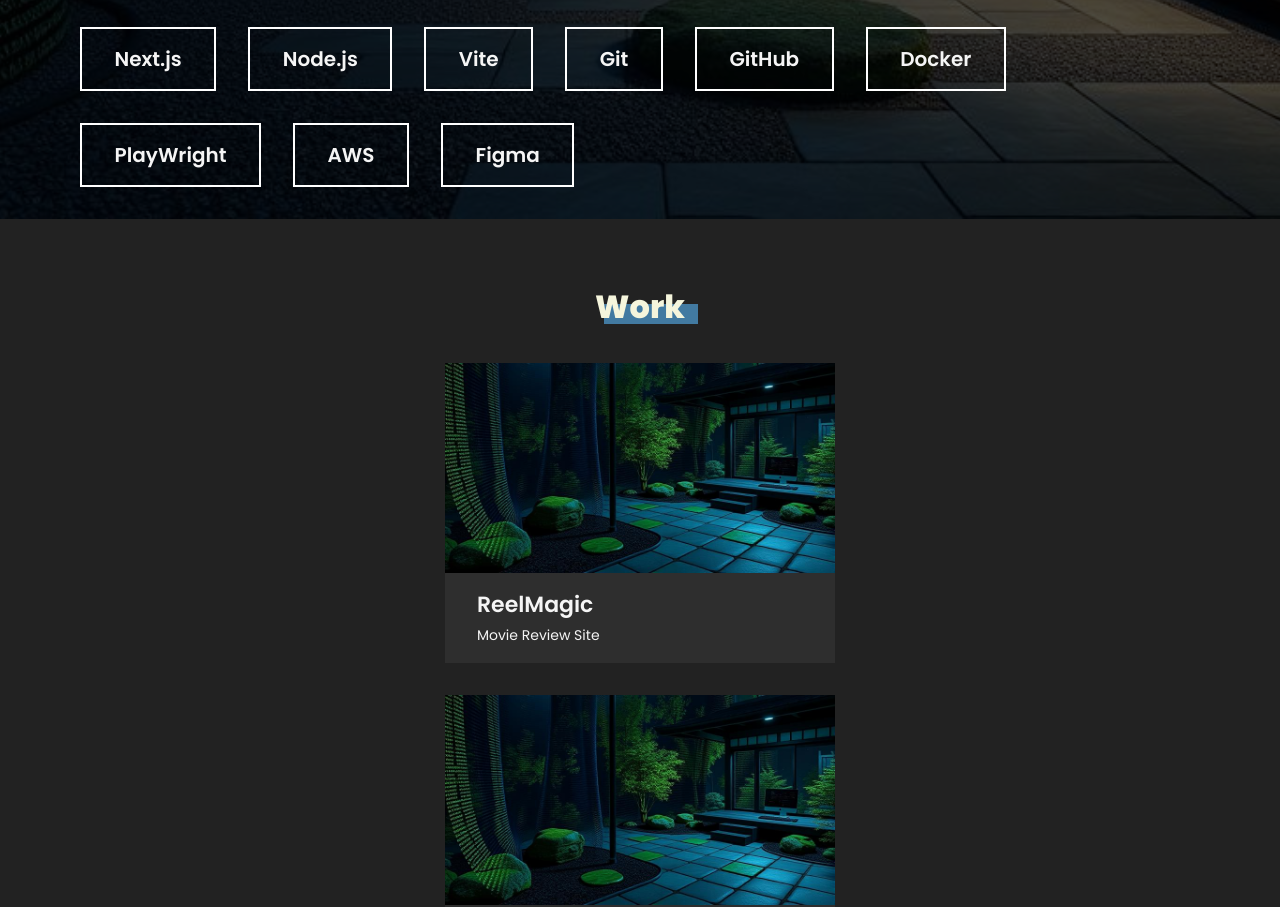
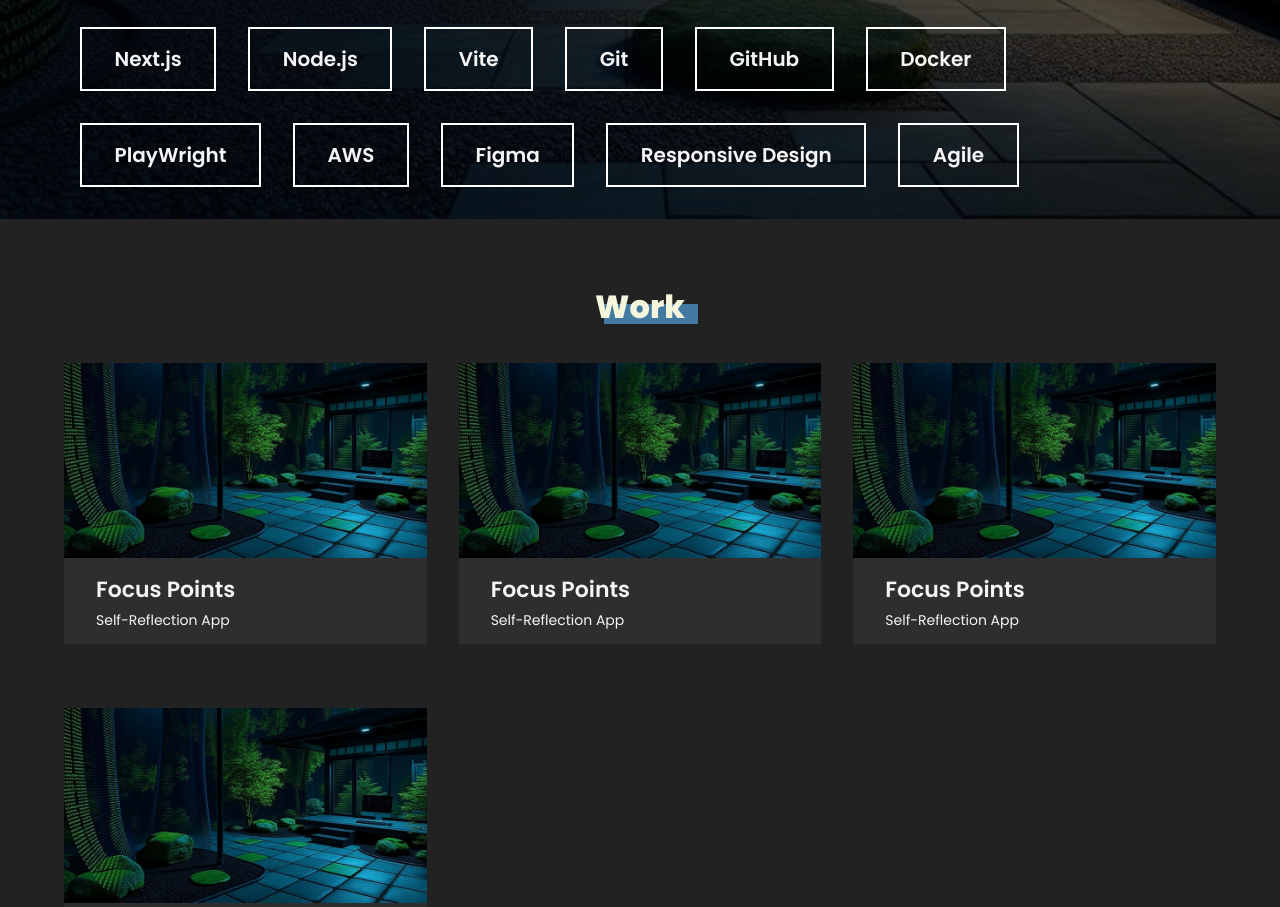
Before and after one commit to OrbicCode/Portfolio, a React (Vite) app in the folder portfolio/: page / in a window 1280 px wide. Shown: the part 1893-2800 px from the top of the page. Built offline with nearby package versions, Linux system fonts and the light colour scheme.

Commit message:
plan update

```diff
--- a/portfolio/src/components/Expertise/Expertise.jsx
+++ b/portfolio/src/components/Expertise/Expertise.jsx
@@ -18,7 +18,7 @@ export default function Expertise() {
     const skillItemText = [
                             "HTML", "CSS", "JavaSvript", "TypeScript", "SQL", "React",
                             "Next.js", "Node.js", "Vite", "Git", "GitHub", "Docker", "PlayWright",
-                            "AWS", "Figma"
+                            "AWS", "Figma", "Responsive Design", "Agile"
                         ]
 
     const expertiseItemEl = expertiseItemText.map((item) => {
@@ -32,7 +32,10 @@ export default function Expertise() {
     })
 
     const skillItemEl = skillItemText.map((item) => {
-        return <SkillItem text={item}/>
+        return <SkillItem
+                    key={item}
+                    text={item}
+                />
     })
 
     return (
--- a/portfolio/src/components/SkillItem/SkillItem.module.css
+++ b/portfolio/src/components/SkillItem/SkillItem.module.css
@@ -4,7 +4,7 @@
     text-align: center;
     padding: 0.75em 1.625em;
     border: 2px solid white;
-    transition: background 1s ease-in-out;
+    transition: background 0.5s ease-in-out;
 }
 
 .item:hover {
--- a/portfolio/src/components/Work/Work.jsx
+++ b/portfolio/src/components/Work/Work.jsx
@@ -1,49 +1,52 @@
 import styles from './Work.module.css'
-import placeholder from '../../assets/garden-2.jpeg'
+import imgUrl from '../../assets/garden-2.jpeg'
+import WorkItem from '../WorkItem/WorkItem'
 
 export default function Work() {
+
+    const workItemData = [
+        {
+            imgUrl: imgUrl,
+            alt: "image of ...",
+            title: "Focus Points",
+            description: "Self-Reflection App",
+        },
+        {
+            imgUrl: imgUrl,
+            alt: "image of ...",
+            title: "Focus Points",
+            description: "Self-Reflection App",
+        },
+        {
+            imgUrl: imgUrl,
+            alt: "image of ...",
+            title: "Focus Points",
+            description: "Self-Reflection App",
+        },
+        {
+            imgUrl: imgUrl,
+            alt: "image of ...",
+            title: "Focus Points",
+            description: "Self-Reflection App",
+        },
+    ]
+
+    const workItemEl = workItemData.map((item, index) => {
+        return <WorkItem
+                    key={index}
+                    imgUrl={item.imgUrl}
+                    alt={item.alt}
+                    title={item.title}
+                    description={item.description}
+                />
+    })
+
     return (
         <section className={`${styles.work} section`}>
             <div className='container'>
                 <h2 className={styles.title}>Work</h2>
                 <div className={styles.workItemsContainer}>
-                    <div className={styles.workItem}>
-                        <img src={placeholder} alt='' />
-                        <div className={styles.workItemText}>
-                            <h3>ReelMagic</h3>
-                            <p>Movie Review Site</p>
-                        </div>
-                    </div>
-                </div>
-
-                <div className={styles.workItemsContainer}>
-                    <div className={styles.workItem}>
-                        <img src={placeholder} alt='' />
-                        <div className={styles.workItemText}>
-                            <h3>ReelMagic</h3>
-                            <p>Movie Review Site</p>
-                        </div>
-                    </div>
-                </div>
-
-                <div className={styles.workItemsContainer}>
-                    <div className={styles.workItem}>
-                        <img src={placeholder} alt='' />
-                        <div className={styles.workItemText}>
-                            <h3>ReelMagic</h3>
-                            <p>Movie Review Site</p>
-                        </div>
-                    </div>
-                </div>
-
-                <div className={styles.workItemsContainer}>
-                    <div className={styles.workItem}>
-                        <img src={placeholder} alt='' />
-                        <div className={styles.workItemText}>
-                            <h3>ReelMagic</h3>
-                            <p>Movie Review Site</p>
-                        </div>
-                    </div>
+                    {workItemEl}
                 </div>
             </div>
         </section>
--- a/portfolio/src/components/Work/Work.module.css
+++ b/portfolio/src/components/Work/Work.module.css
@@ -17,32 +17,14 @@
 }
 
 .workItemsContainer {
-    display: flex;
-    flex-direction: column;
-    align-items: center;
+    display: grid;
+    grid-template-columns: minmax(auto, 600px);
+    justify-content: center;
 }
 
-.workItem{
-    background: var(--jet);
-    max-width: 500px;
-    height: 300px;
-    margin-bottom: 2em;
+@media (min-width: 768px) {
+    .workItemsContainer {
+        grid-template-columns: repeat(auto-fit, minmax(300px, 1fr));
+        gap: 2em;
+    }
 }
-
-.workItem img {
-    width: 100%;
-    height: 70%;
-    object-fit: cover;
-}
-
-.workItemText {
-    padding: 0.5em 2em;
-}
-
-.workItemText h3 {
-    margin: 0
-}
-
-.workItemText p {
-    margin: 0.3em 0
-}
--- /dev/null
+++ b/portfolio/src/components/WorkItem/WorkItem.jsx
@@ -0,0 +1,15 @@
+import styles from './WorkItem.module.css'
+
+export default function WorkItem({ imgUrl, alt, title, description }) {
+    return (
+        <div className={styles.workItemsContainer}>
+            <div className={styles.workItem}>
+                <img src={imgUrl} alt={alt} />
+                <div className={styles.workItemText}>
+                    <h3>{title}</h3>
+                    <p>{description}</p>
+                </div>
+            </div>
+        </div>
+    )
+}
--- /dev/null
+++ b/portfolio/src/components/WorkItem/WorkItem.module.css
@@ -0,0 +1,23 @@
+.workItem{
+    background: var(--jet);
+    margin-bottom: 2em;
+    flex: 1;
+}
+
+.workItem img {
+    width: 100%;
+    height: 70%;
+    object-fit: cover;
+}
+
+.workItemText {
+    padding: 0.5em 2em;
+}
+
+.workItemText h3 {
+    margin: 0
+}
+
+.workItemText p {
+    margin: 0.3em 0
+}
```
Also changed, not shown: 1 other file (tests, documents, lock files or other folders).
